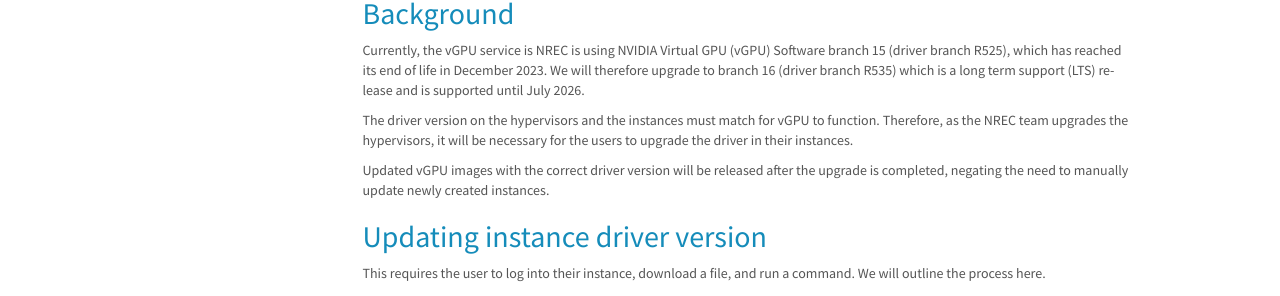
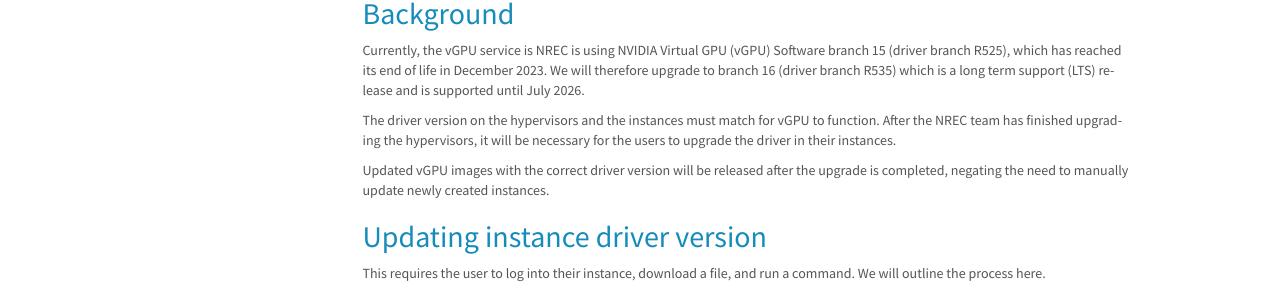
Before and after one commit to norcams/docs-enduser, a Sphinx documentation site: the page built from docs/vgpu-upgrade-feb2024.rst, in a window 1280 px wide and 900 px high. Shown: the part 301-597 px from the top of the window. Built offline with Sphinx 7.4.7, drawn with Linux system fonts in a browser that asks for light colours.

Commit message:
add dok for nvidia upgrade

```diff
--- a/docs/vgpu-upgrade-feb2024.rst
+++ b/docs/vgpu-upgrade-feb2024.rst
@@ -16,7 +16,7 @@ branch R535) which is a long term support (LTS) release and is
 supported until July 2026.
 
 The driver version on the hypervisors and the instances must match for
-vGPU to function. Therefore, as the NREC team upgrades the
+vGPU to function. After the NREC team has finished upgrading the
 hypervisors, it will be necessary for the users to upgrade the driver
 in their instances.
 
```
